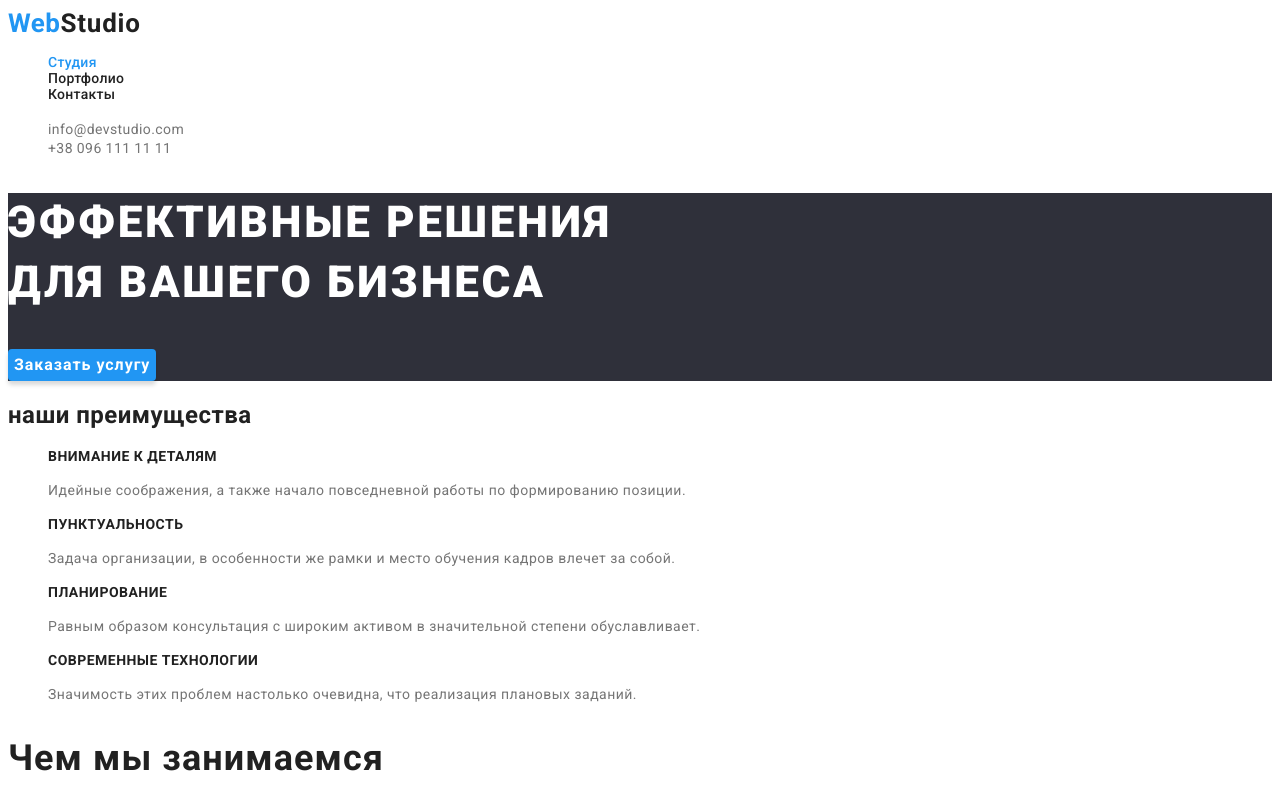
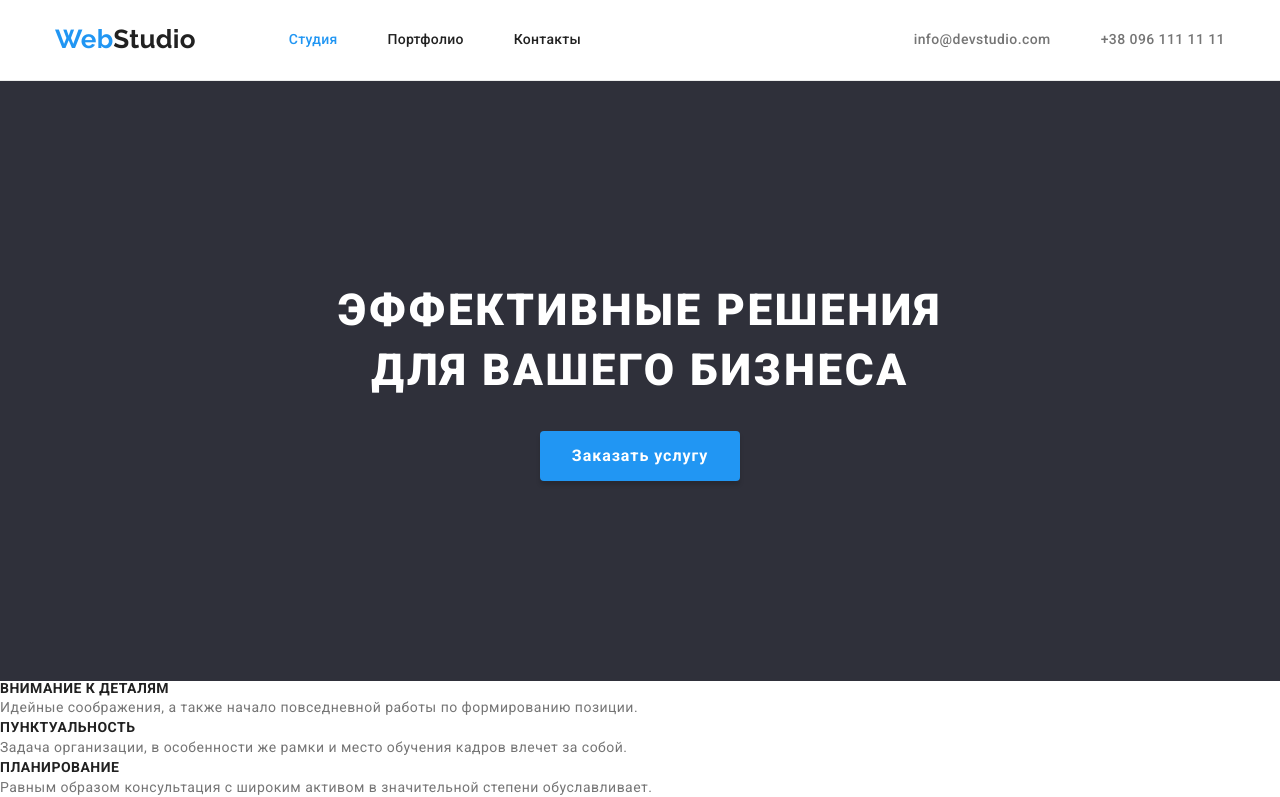
Before and after one commit to TarasPonom/goit-markup-hw-03, a plain HTML site: page index.html in a window 1280 px wide. Shown: the top 797 px of the page. Drawn offline with Linux system fonts and the light colour scheme.

Commit message:
HW-3, header&hero

```diff
--- a/css/styles.css
+++ b/css/styles.css
@@ -8,16 +8,64 @@
 }
 
 body {
+  margin: 0;
   background-color: var(--second-button-text-color);
   font-family: 'Roboto', sans-serif;
   letter-spacing: 0.03em;
   color: var(--main-text-color);
 }
 
-/*--------LOGO--------*/
+h1,
+h2,
+h3,
+h4,
+h5,
+h6,
+p,
+ul {
+  margin: 0;
+  padding: 0;
+}
+
+img {
+  display: block;
+  max-width: 100%;
+  height: auto;
+}
+
+*,
+::after,
+::before {
+  box-sizing: border-box;
+}
+.visually-hidden {
+  position: absolute;
+  width: 1px;
+  height: 1px;
+  margin: -1px;
+  border: 0;
+  padding: 0;
+  white-space: nowrap;
+  clip-path: inset(100%);
+  clip: rect(0 0 0 0);
+  overflow: hidden;
+}
+
+.title {
+  font-weight: 700;
+  font-size: 36px;
+  line-height: 1.17;
+  text-align: center;
+}
+
+/*---------BODY---------*/
+.header-border {
+  border-bottom: 1px solid #ececec;
+}
 
 .logo-text {
-  font-family: 'Raleway' sans-serif;
+  padding: 24px 0;
+  font-family: 'Raleway', sans-serif;
   font-weight: 700;
   font-size: 26px;
   line-height: 1.19;
@@ -25,22 +73,22 @@ body {
   color: var(--accent-color);
 }
 .logo-accent {
-  font-family: 'Raleway' sans-serif;
-  font-weight: 700;
-  font-size: 26px;
-  line-height: 1.19;
-  letter-spacing: 0.03em;
-  cursor: pointer;
-  text-decoration: none;
   color: var(--main-text-color);
 }
-/*---------BODY---------*/
 .list {
   list-style: none;
 }
 
 .link {
   text-decoration: none;
+}
+
+.container {
+  width: 1200px;
+  padding-left: 15px;
+  padding-right: 15px;
+  margin-right: auto;
+  margin-left: auto;
 }
 
 .link-nav {
@@ -57,13 +105,41 @@ body {
 .current {
   color: var(--accent-color);
 }
+
+.link-nav-menu {
+  display: flex;
+  align-items: center;
+  margin-left: 93px;
+}
+
+.link-nav-contact {
+  margin-left: auto;
+  display: flex;
+  align-items: center;
+}
+
+.nav-menu-item:not(:first-child) {
+  margin-left: 50px;
+}
+
+.link-nav-text {
+  padding: 32px 0;
+}
+
 .contacts-text {
-  color: var(--second-text-color);
+  padding: 32px 0;
+  display: flex;
+  align-items: center;
   font-style: normal;
-  font-weight: 400;
+  font-weight: 500;
   font-size: 14px;
   line-height: 1.14;
   letter-spacing: 0.03em;
+  color: var(--second-text-color);
+}
+
+.nav-contact-item:not(:first-child) {
+  margin-left: 50px;
 }
 
 .contacts-text:hover,
@@ -106,59 +182,37 @@ body {
   color: var(--second-text-color);
 }
 
-.footer-background-color {
-  background-color: #2f303a;
-}
-.address {
-  font-size: 14px;
-  line-height: 1.71;
-  font-style: normal;
-  color: var(--second-button-text-color);
-}
-
-.logo-accent-footer {
-  font-family: 'Raleway';
-  font-weight: 700;
-  font-size: 26px;
-  line-height: 1.19;
-  letter-spacing: 0.03em;
-  cursor: pointer;
-  text-decoration: none;
-  color: var(--second-button-text-color);
-}
-.contact-text-footer {
-  font-style: normal;
-  font-weight: 400;
-  font-size: 14px;
-  line-height: 1.14;
-  letter-spacing: 0.03em;
-  color: rgba(255, 255, 255, 0.6);
-}
-
 /*-------Стили index.html--------*/
 
 .hero {
+  padding: 200px 0;
   background-color: var(--background-color);
 }
 
 .hero-text {
+  margin-bottom: 30px;
+
   font-weight: 900;
   font-size: 44px;
   line-height: 1.36;
+  text-align: center;
+  letter-spacing: 0.06em;
   text-transform: uppercase;
-  letter-spacing: 0.06em;
   color: var(--second-button-text-color);
 }
 
 .main-button {
-  font-family: Roboto, sans-serif;
+  display: block;
+  margin: auto;
+  padding: 10px 32px;
+  font-family: 'Roboto', sans-serif;
   font-weight: 700;
   font-size: 16px;
   line-height: 1.87;
   letter-spacing: 0.06em;
   color: var(--second-button-text-color);
   background-color: var(--accent-color);
-
+  text-align: center;
   border: none;
   border-radius: 4px;
   box-shadow: 0px 4px 4px rgba(0, 0, 0, 0.15);
@@ -196,3 +250,35 @@ body {
   line-height: 1.19;
   color: var(--second-text-color);
 }
+
+.footer-background-color {
+  background-color: #2f303a;
+}
+
+/*------FOOTER---------*/
+
+.address {
+  font-size: 14px;
+  line-height: 1.71;
+  font-style: normal;
+  color: var(--second-button-text-color);
+}
+
+.logo-accent-footer {
+  font-family: 'Raleway';
+  font-weight: 700;
+  font-size: 26px;
+  line-height: 1.19;
+  letter-spacing: 0.03em;
+  cursor: pointer;
+  text-decoration: none;
+  color: var(--second-button-text-color);
+}
+.contact-text-footer {
+  font-style: normal;
+  font-weight: 400;
+  font-size: 14px;
+  line-height: 1.14;
+  letter-spacing: 0.03em;
+  color: var(--second-text-color);
+}
--- a/index.html
+++ b/index.html
@@ -13,49 +13,62 @@
     <link rel="stylesheet" href="./css/styles.css">
 </head>
 <body>
-    <header>
-        <nav>
+
+    <header class="header-border">
+
+        <div class="link-nav container">
+
+            <nav class="link-nav">
+
                 <a href="./index.html" class="logo-text" lang="en">Web<span class="logo-accent">Studio</span>
                     </a>
-            <ul class="list">
-                <li>
-                    <a href="./index.html" class="link-nav link current">Студия</a>
+
+                        <ul class="list link-nav-menu">
+
+                            <li class="nav-menu-item">
+                                <a href="./index.html" class="link-nav link-nav-text link current">Студия</a>
                             </li>
-                <li>
-                    <a href="./portfolio.html" class="link-nav link">Портфолио</a>
+
+                            <li class="nav-menu-item">
+                                <a href="./portfolio.html" class="link-nav link-nav-text link">Портфолио</a>
                             </li>
-                <li>
-                    <a href="" class="link-nav link">Контакты</a>
+
+                            <li class="nav-menu-item">
+                                <a href="" class="link-nav link-nav-text link">Контакты</a>
                             </li>
+
                         </ul>
             </nav>
-        <div>
-            <ul class="list">
-                <li>
+
+
+            <ul class="list link-nav-contact">
+                <li class="nav-contact-item">
                     <a href="mailto:info@devstudio.com" class="contacts-text link">info@devstudio.com</a>
                 </li>
-                <li>
+                <li class="nav-contact-item" >
                     <a href="tel:+380961111111" class="contacts-text link">+38 096 111 11 11</a>
-                </li>
+                </li >
 
             </ul>
         </div>
 
     </header>
     <main>
+
         <section class="hero">
             <h1 class="hero-text">
                 ЭФФЕКТИВНЫЕ РЕШЕНИЯ
                 <br>
-                ДЛЯ ВАШЕГО БИЗНЕСА</h1>
+                ДЛЯ ВАШЕГО БИЗНЕСА
+            </h1>
 
-                <button type="button" class="main-button">Заказать услугу
-                </button>
+            <button type="button" class="main-button">Заказать услугу</button>
+
         </section>
 <!-- Наши преимущества -->
 <section>
-    <!--Заголовок будет скрыт-->
-    <h2 class="">наши преимущества</h2>
+
+    <h2 class="visually-hidden">наши преимущества</h2>
     <!--содержание секции-->
     <ul class="list">
         <li>
```
Also changed, not shown: portfolio.html (+46 -7 lines). Lines whose indentation alone changed are shown as unchanged.
